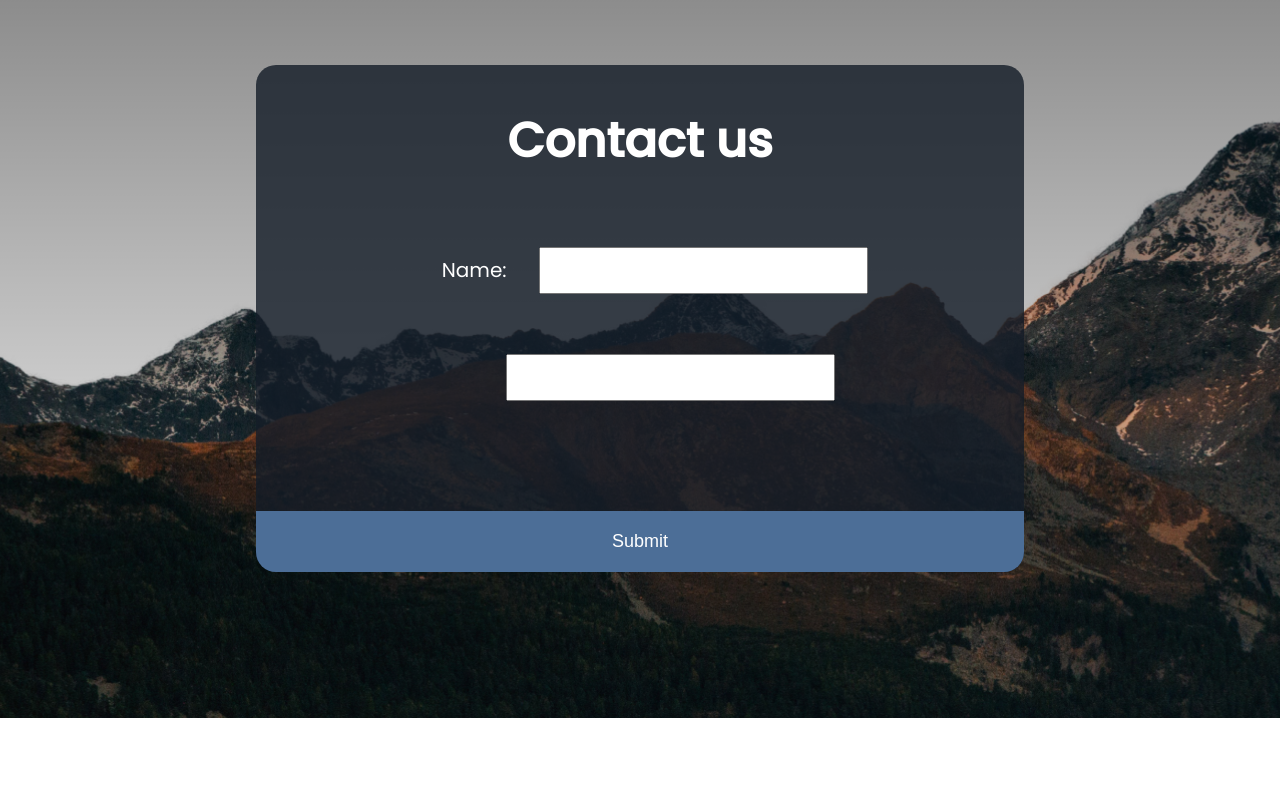
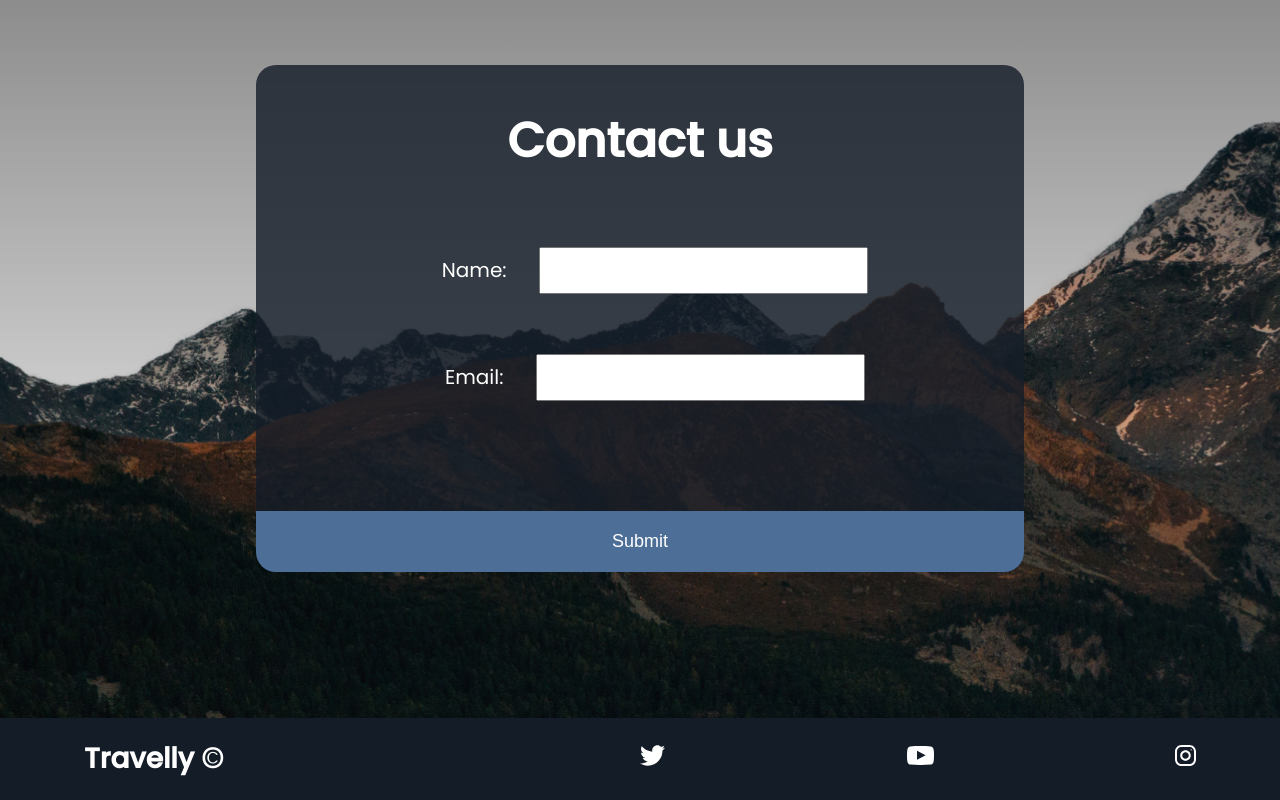
Before and after one commit to Itsmesuchetbhakhan/TRAVEL, a plain HTML site: page index.html in a window 1280 px wide. Shown: the part 2482-3282 px from the top of the page. Before the commit the page ends 3200 px from the top, so only its background shows below. Drawn offline with Linux system fonts and the light colour scheme; a web font is replaced by a local one.

Commit message:
Update index.html

```diff
--- a/index.html
+++ b/index.html
@@ -85,12 +85,24 @@
                     <input type="text" name="name" required>
                 </div>
                 <div class="email-form">
-                    <label for="email"></label>
+                    <label for="email">Email:</label>
                     <input type="email" required name="email" />
                 </div>
                 <button type="submit">Submit</button>
             </form>
         </div>
     </section>
+
+     <footer>
+        <div class="footer-wrapper">
+            <h5>Travelly &copy;</h5>
+            <ul>
+                <li><a href=""><img src="icons/twitter.svg"></a></li>
+                <li><a href=""><img src="icons/youtube.svg"></a></li>
+                <li><a href=""><img src="icons/instagram.svg"></a></li>
+            </ul>
+        </div>
+    </footer>
+
 </body>
 </html>
```
